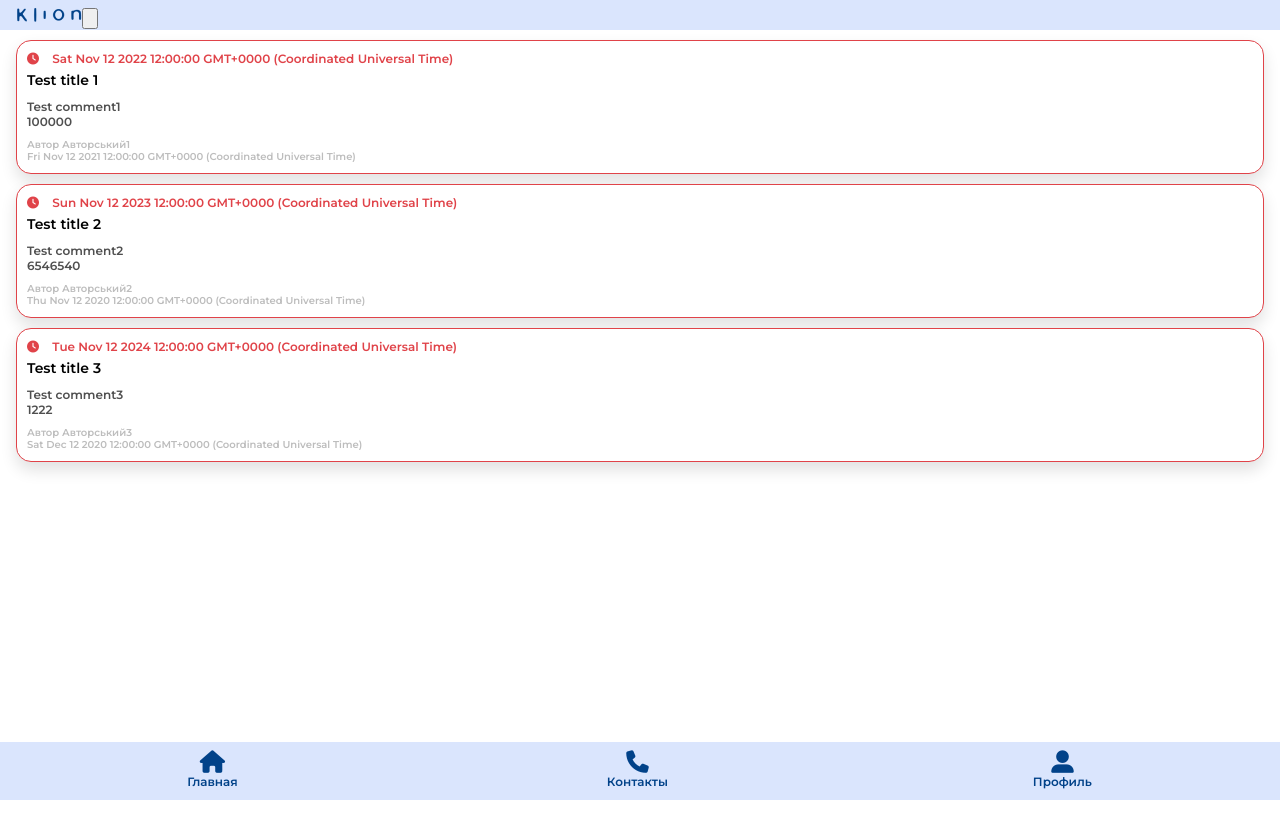
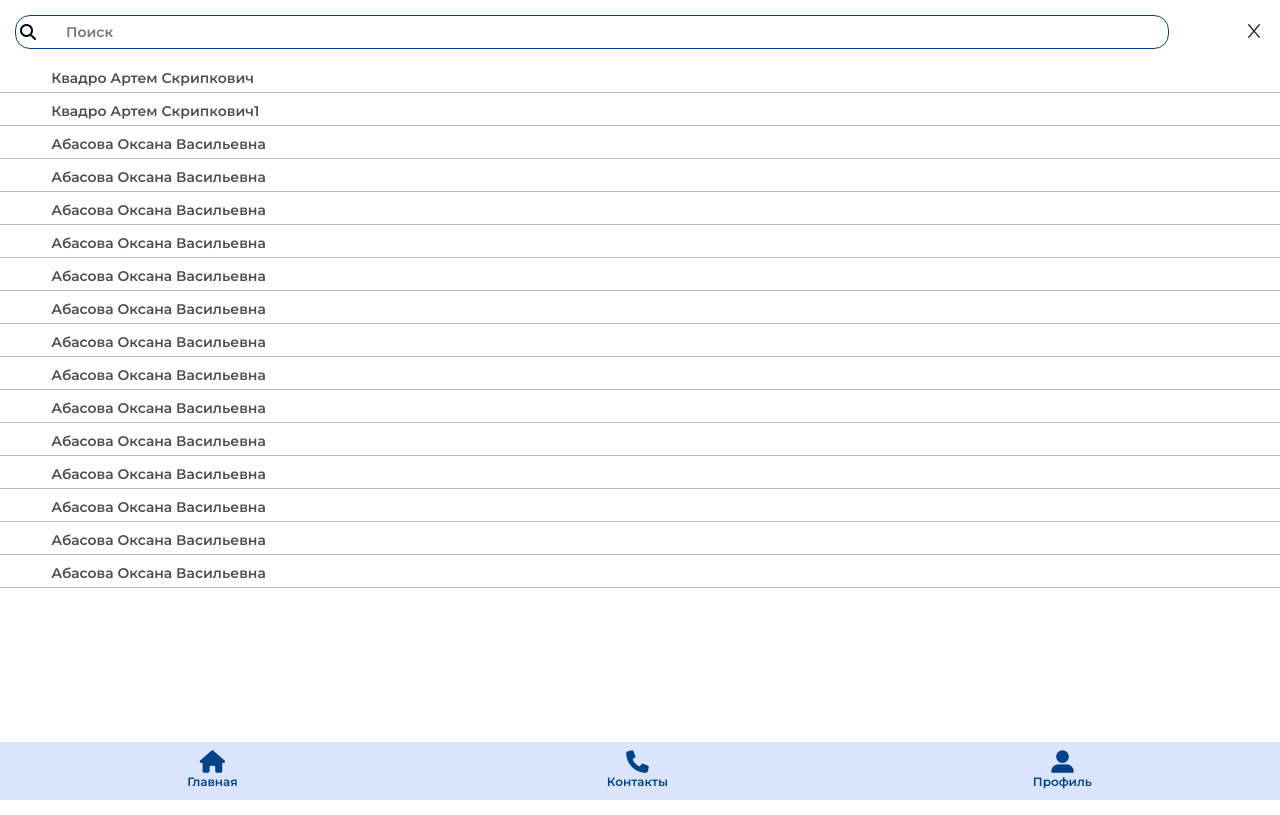
Before and after one commit to zona003/klion_front, an Angular app: page /home in a window 1280 px wide. Built offline with nearby package versions, Linux system fonts and the light colour scheme; sample sign-in values are in the browser's storage.

Commit message:
add model for contacts, add it for backend and for component

```diff
--- a/src/app/_helper/fake-backend.ts
+++ b/src/app/_helper/fake-backend.ts
@@ -4,6 +4,8 @@ import { Observable, of, throwError } from 'rxjs';
 import { delay, materialize, dematerialize } from 'rxjs/operators';
 import { User } from '../_model/user';
 import { Task } from '../_model/task';
+import { Contact } from '../_model/contact';
+import { ContactPhone } from '../_model/phoneContact';
 
 // array in local storage for registered users
 const usersKey = 'angular-14-registration-login-example-users';
@@ -20,6 +22,12 @@ let testTasks : Task[] = [
     , new Task(new Date(2024,10,12,12,0,0,345), "Test title 3", "АТБ", "Test comment3", 1222, "Автор Авторський3", new Date(2020,11,12,12,0,0,345))
 ];
 
+
+let testContacts : Contact[] =[
+    new Contact(0, "Квадро Артем Скрипкович", "Maestro", [new ContactPhone("Home", "+380121234567"), new ContactPhone("Work", "+380221234567")])
+    , new Contact(1, "Квадро Артем Скрипкович1", "Maestro1", [new ContactPhone("Home", "+380421234567"), new ContactPhone("Work", "+380521234567")])
+];
+
 @Injectable()
 export class FakeBackendInterceptor implements HttpInterceptor {
     intercept(request: HttpRequest<any>, next: HttpHandler): Observable<HttpEvent<any>> {
@@ -33,6 +41,8 @@ export class FakeBackendInterceptor implements HttpInterceptor {
                     return authenticate();
                 case url.endsWith('/tasks') && method === 'GET':
                     return getTasks();
+                case url.endsWith('/contacts') && method === 'GET':
+                    return getContacts();
                 case url.match(/\/users\/\d+$/) && method === 'GET':
                     return getUserById();
                 case url.match(/\/users\/\d+$/) && method === 'PUT':
@@ -60,6 +70,10 @@ export class FakeBackendInterceptor implements HttpInterceptor {
         function getTasks(){
 
             return ok(testTasks);
+        }
+
+        function getContacts(){
+            return ok(testContacts);
         }
 
         function register() {
--- /dev/null
+++ b/src/app/_model/contact.ts
@@ -0,0 +1,13 @@
+import {ContactPhone} from './phoneContact';
+
+export class Contact{
+    constructor(
+        public id : number,
+        public fullName : string,
+        public title : string,
+        public phones: ContactPhone[]
+    )
+    {
+
+    }
+}
--- /dev/null
+++ b/src/app/_model/phoneContact.ts
@@ -0,0 +1,6 @@
+export class ContactPhone{
+    constructor(
+        title: string,
+        phone: string
+    ){}
+}
--- a/src/app/_service/acount.service.ts
+++ b/src/app/_service/acount.service.ts
@@ -7,6 +7,7 @@ import { catchError, map } from 'rxjs/operators';
 import { environment } from '../../enviroments/environment';
 import { User } from '../_model/user';
 import { Task } from '../_model/task';
+import { Contact } from '../_model/contact';
 
 @Injectable({ providedIn: 'root' })
 export class AccountService {
@@ -79,4 +80,8 @@ export class AccountService {
     getTasks(){
         return this.http.get<Task[]>(`${environment.apiUrl}/tasks`);
     }
+
+    getContacts(){
+        return this.http.get<Contact[]>(`${environment.apiUrl}/contacts`);
+    }
 }
--- a/src/app/contacts/contacts.component.html
+++ b/src/app/contacts/contacts.component.html
@@ -12,8 +12,8 @@
 
     </div>
     <div class="contact-list">
-        <div class="contact-item">
-            Абасова Оксана Васильевна
+        <div *ngFor="let contact of contacts" class="contact-item">
+            {{contact.fullName}}
         </div>
         <div class="contact-item">
             Абасова Оксана Васильевна
--- a/src/app/contacts/contacts.component.ts
+++ b/src/app/contacts/contacts.component.ts
@@ -1,10 +1,29 @@
-import { Component } from '@angular/core';
+import { Component, OnInit } from '@angular/core';
+import { Contact } from '../_model/contact';
+import { ContactPhone } from '../_model/phoneContact';
+import { AccountService } from '../_service/acount.service';
+import { first } from 'rxjs/operators';
 
 @Component({
   selector: 'app-contacts',
   templateUrl: './contacts.component.html',
   styleUrls: ['./contacts.component.css']
 })
-export class ContactsComponent {
+export class ContactsComponent implements OnInit {
+  contacts : Contact[] = [];
 
+  constructor(
+    private acountService : AccountService
+  )
+  {}
+
+
+  ngOnInit() {
+    this.acountService.getContacts()
+    .pipe(first())
+        .subscribe(DBcontact => this.contacts = DBcontact);
+        this.contacts.forEach(element => {
+          console.log(element.fullName + "");
+        });
+  }
 }
--- a/src/app/home/home.component.html
+++ b/src/app/home/home.component.html
@@ -1,3 +1,3 @@
 <router-outlet></router-outlet>
-<app-card></app-card>
+<app-contacts></app-contacts>
 <app-navbar></app-navbar>
```
